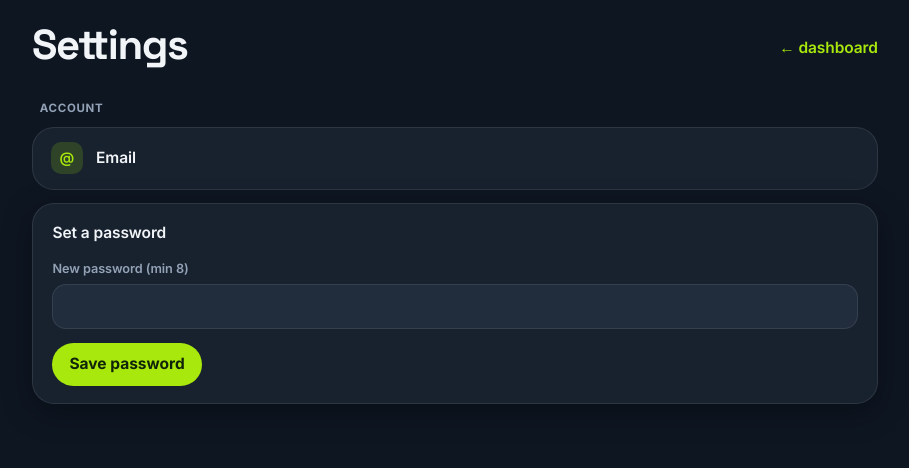
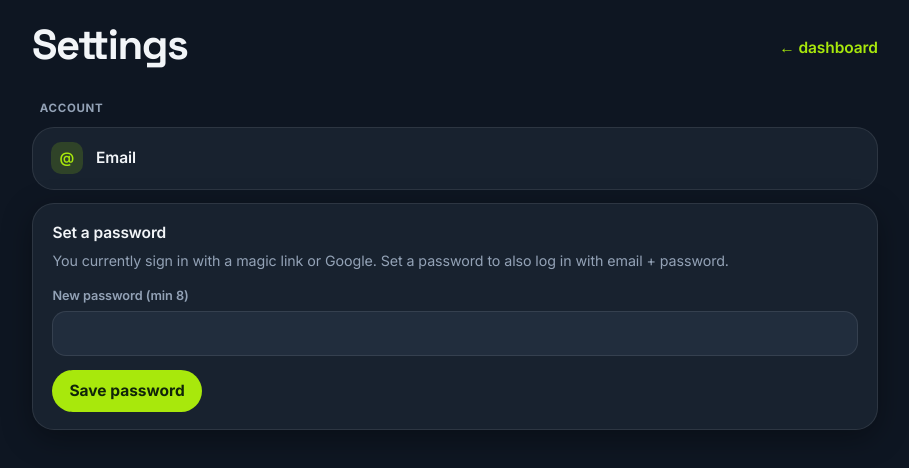
Before and after one commit to unkredible/biggym, a Next.js app: page /settings in a window 1280 px wide. Shown: the top 468 px of the page, without its empty margins (185-1094 px from the left). Built offline with nearby package versions, Linux system fonts and the light colour scheme; no server answers; the database is empty; sample sign-in values are in the browser's storage.

Commit message:
ux(auth): clarify setting a password enables email+password login
Settings password card explains magic-link/Google users can set a password;
login form hints how to get one. Same email = same profile across methods.

```diff
--- a/src/app/login/page.tsx
+++ b/src/app/login/page.tsx
@@ -58,6 +58,10 @@ export default async function LoginPage({
         <div className="row" style={{ marginTop: "0.9rem" }}>
           <button className="primary" type="submit">Log in</button>
         </div>
+        <p className="muted" style={{ margin: "0.7rem 0 0", fontSize: "0.85rem" }}>
+          No password yet? Sign in with Google or a magic link, then set one in
+          Settings → Account.
+        </p>
       </form>
 
       {googleEnabled && (
--- a/src/app/settings/PasswordForm.tsx
+++ b/src/app/settings/PasswordForm.tsx
@@ -30,6 +30,12 @@ export default function PasswordForm({ hasPassword }: { hasPassword: boolean })
   return (
     <form onSubmit={submit} className="card">
       <strong>{hasPassword ? "Change password" : "Set a password"}</strong>
+      {!hasPassword && (
+        <p className="muted" style={{ margin: "0.3rem 0 0" }}>
+          You currently sign in with a magic link or Google. Set a password to
+          also log in with email + password.
+        </p>
+      )}
       {hasPassword && (
         <div className="field">
           <label>Current password</label>
```
